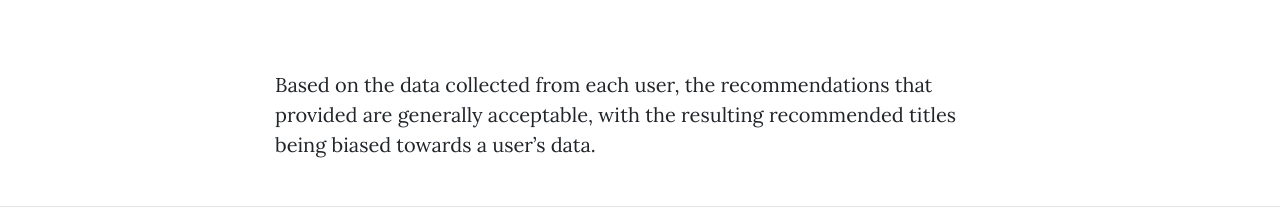
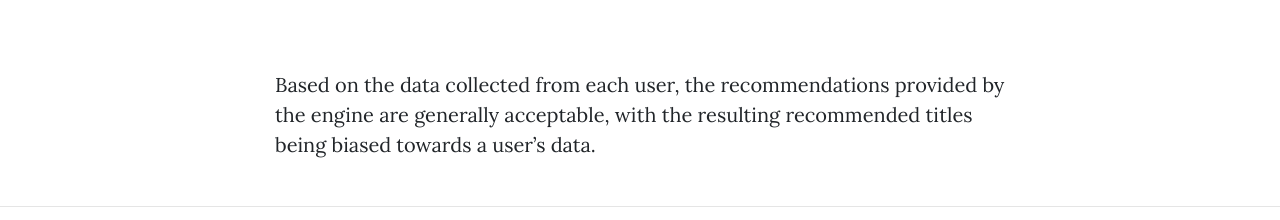
Before and after one commit to ratchet-Inc/Info2180-lab4, a plain HTML site: page postResult.html in a window 1280 px wide. Shown: the part 549-769 px from the top of the page. Drawn offline with nearby package versions, Linux system fonts and the light colour scheme.

Commit message:
fixed a typo

```diff
--- a/postResult.html
+++ b/postResult.html
@@ -69,7 +69,7 @@
         <div class="container">
             <div class="row">
                 <div class="col-lg-8 col-md-10 mx-auto">
-                    <p>Based on the data collected from each user, the recommendations that provided are generally acceptable, with the resulting recommended titles being biased towards a user’s data.</p>
+                    <p>Based on the data collected from each user, the recommendations provided by the engine are generally acceptable, with the resulting recommended titles being biased towards a user’s data.</p>
                 </div>
             </div>
         </div>
```
